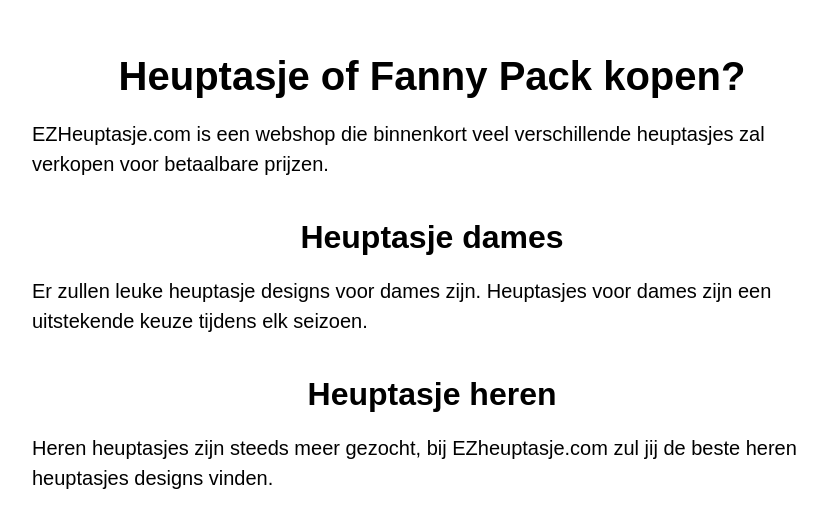
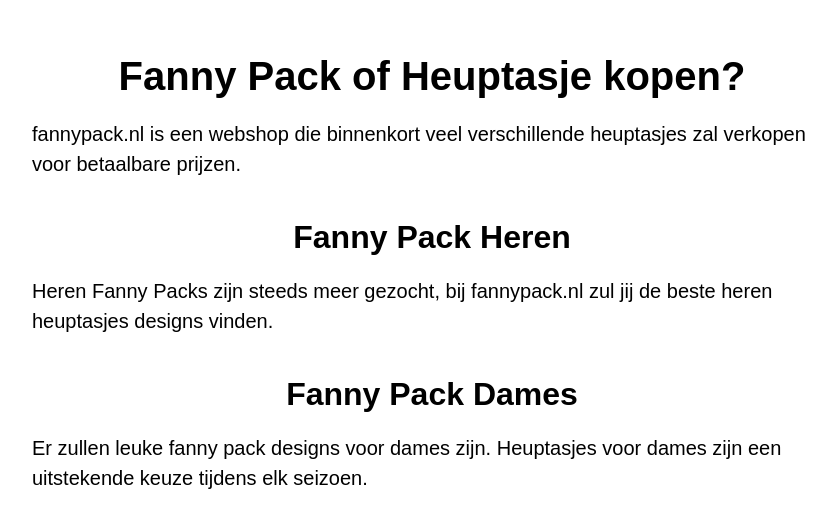
Before and after one commit to Joepjaaaaaaaaaaaa/webserver, a plain HTML site: page index.html in a window 1280 px wide. Shown: the part 140-668 px from the top of the page, without its empty margins (208-1044 px from the left). Drawn offline with Linux system fonts and the light colour scheme.

Commit message:
Update index.html

```diff
--- a/index.html
+++ b/index.html
@@ -3,7 +3,7 @@
 <head>
     <meta charset="UTF-8">
     <meta name="viewport" content="width=device-width, initial-scale=1.0">
-    <title>Heuptasje of Fanny Pack kopen?</title>
+    <title>Fanny Pack of Heuptasje kopen?</title>
     <style>
         body {
             font-family: Arial, sans-serif;
@@ -46,11 +46,11 @@
     </style>
 </head>
 <body>
-    <h1>Heuptasje of Fanny Pack kopen?</h1>
-    <p>EZHeuptasje.com is een webshop die binnenkort veel verschillende heuptasjes zal verkopen voor betaalbare prijzen.</p>
-    <h2>Heuptasje dames</h2>
-    <p>Er zullen leuke heuptasje designs voor dames zijn. Heuptasjes voor dames zijn een uitstekende keuze tijdens elk seizoen.</p>
-    <h2>Heuptasje heren</h2>
-    <p>Heren heuptasjes zijn steeds meer gezocht, bij EZheuptasje.com zul jij de beste heren heuptasjes designs vinden.</p>
+    <h1>Fanny Pack of Heuptasje kopen?</h1>
+    <p>fannypack.nl is een webshop die binnenkort veel verschillende heuptasjes zal verkopen voor betaalbare prijzen.</p>
+    <h2>Fanny Pack Heren</h2>
+    <p>Heren Fanny Packs zijn steeds meer gezocht, bij fannypack.nl zul jij de beste heren heuptasjes designs vinden.</p>
+    <h2>Fanny Pack Dames</h2>
+    <p>Er zullen leuke fanny pack designs voor dames zijn. Heuptasjes voor dames zijn een uitstekende keuze tijdens elk seizoen.</p>
 </body>
 </html>
```
